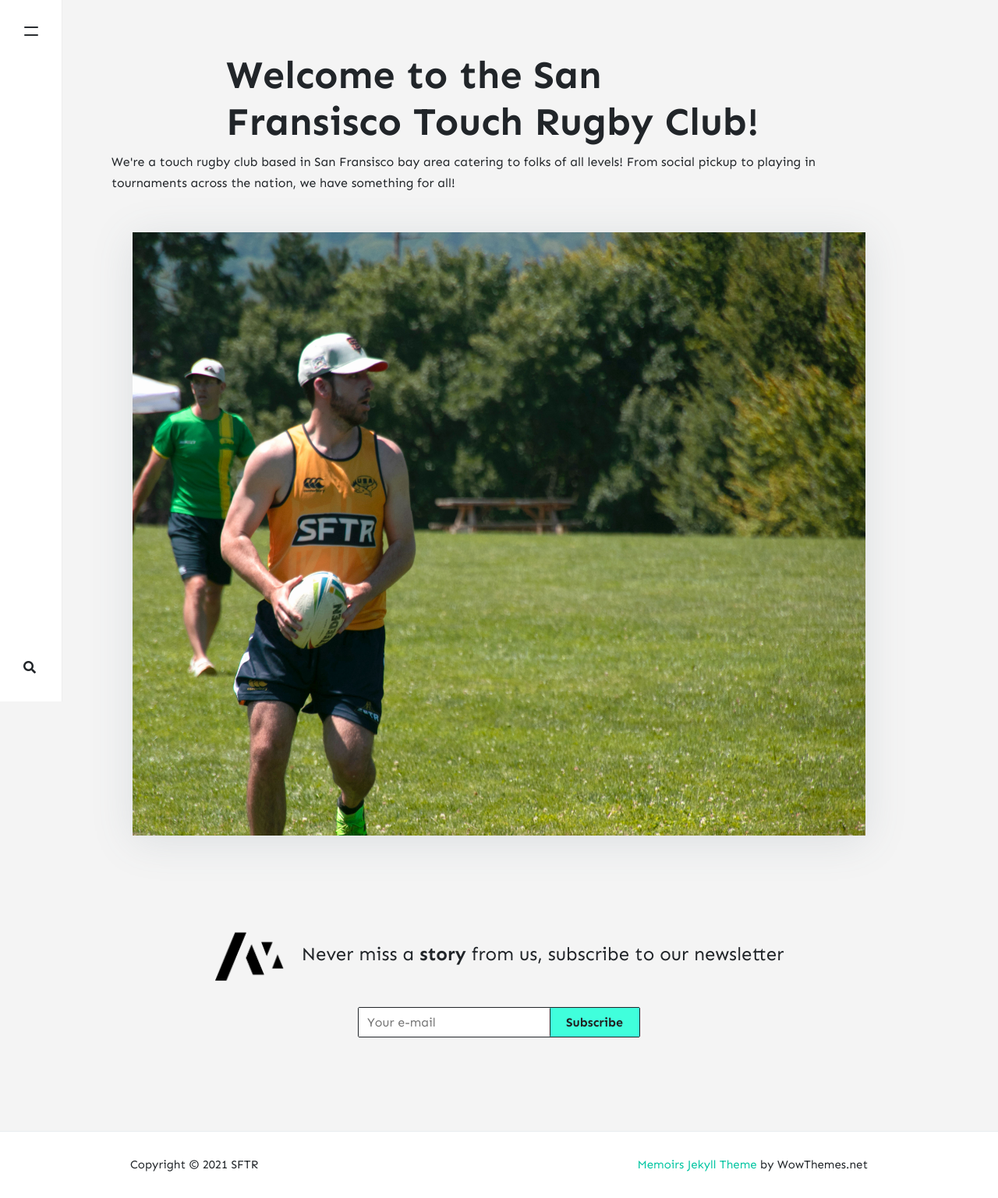
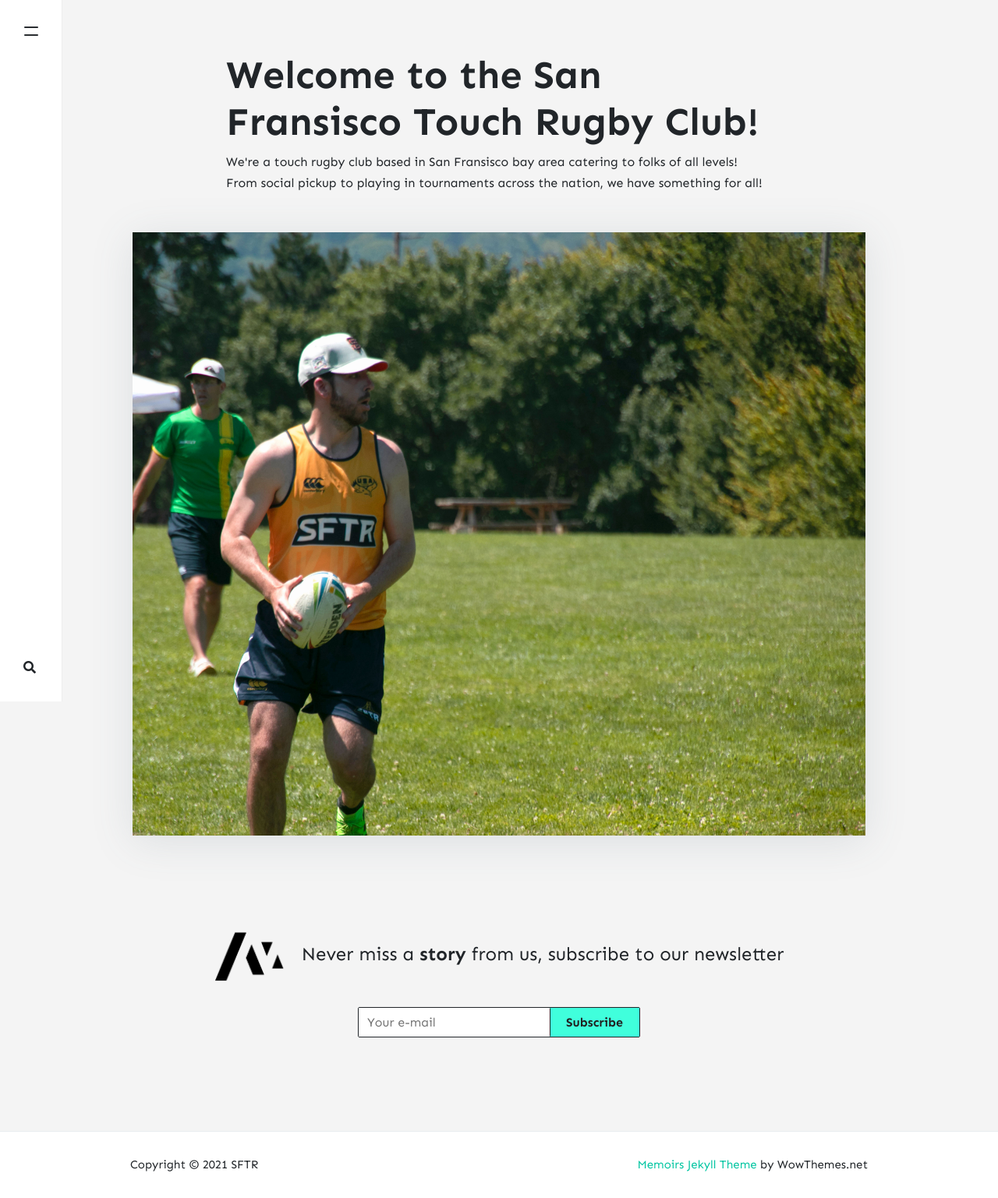
Before and after one commit to stackbit-projects/blue-triceratops-4f502, a Jekyll site: the page built from _pages/about.md, in a window 1280 px wide. Shown: the whole page at 78% size. Built offline with Jekyll 4.4.1, drawn with Linux system fonts in a browser that asks for light colours; nearby versions of some CDN libraries; comment, search, counter and statistics services are not loaded.

Commit message:
page.html: changed

```diff
--- a/_layouts/page.html
+++ b/_layouts/page.html
@@ -5,8 +5,8 @@ layout: default
 <div class="page-single">
     <div class="entry-header">
         <h1 class="posttitle">{{ page.title }}</h1>
+        <p>{{ page.description }}</p>
     </div>
-    <p>{{ page.description }}</p>
 </div>
 
 <!-- Featured Image -->
```
